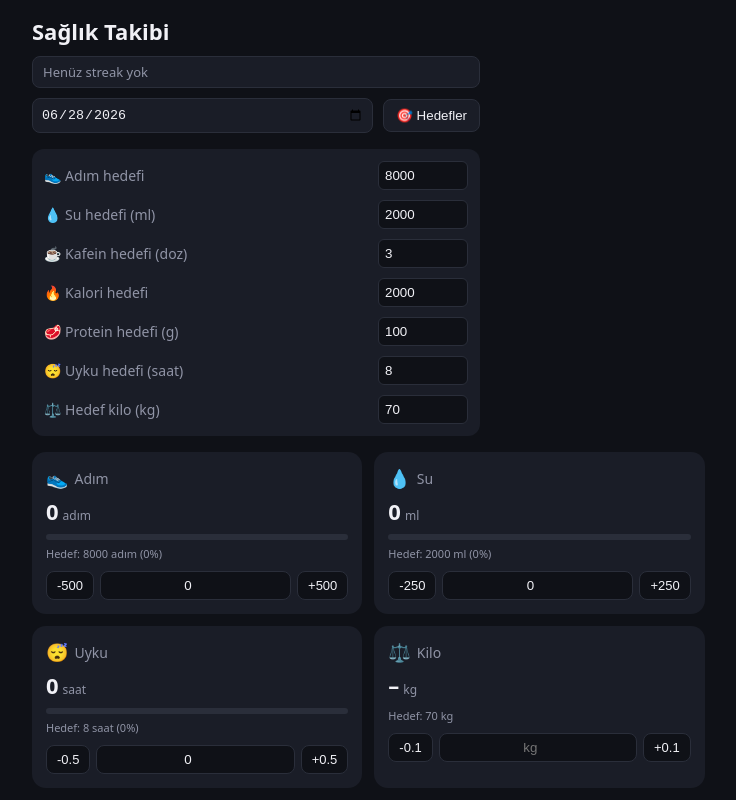
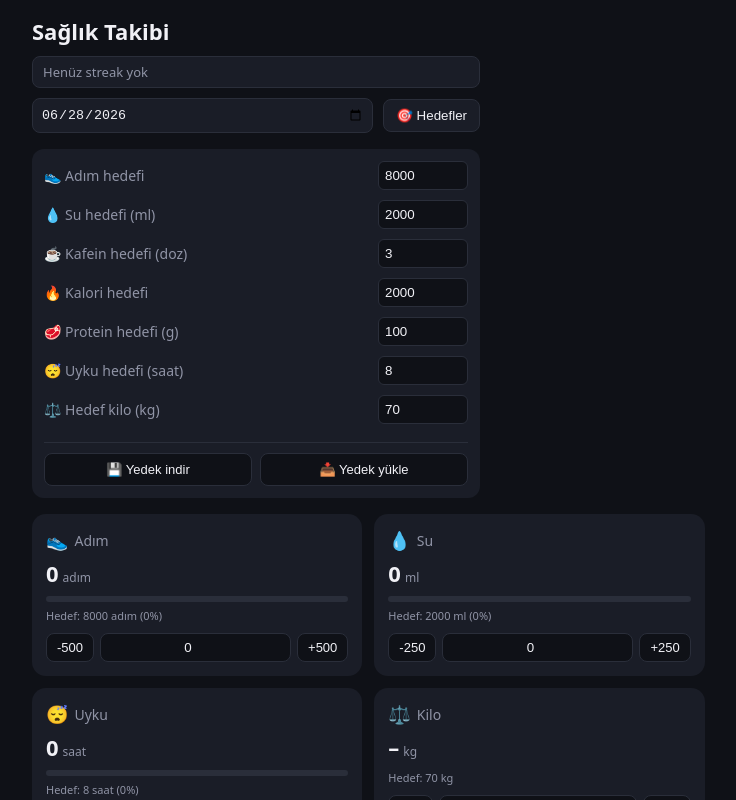
Before and after one commit to idildadan/health-tracker, a React (Vite) app: page / in a window 1280 px wide. Both pictures are taken after a click on the button "🎯 Hedefler". Shown: the top 800 px of the page, without its empty margins (384-1120 px from the left). Built offline with nearby package versions, Linux system fonts and the light colour scheme.

Commit message:
Veri export/import: hedefler panelinden JSON yedek indir/yükle

```diff
--- a/src/App.css
+++ b/src/App.css
@@ -97,6 +97,25 @@ body {
   border: 1px solid #2a2e3a;
   border-radius: 6px;
   padding: 6px;
+}
+
+.backup-row {
+  display: flex;
+  gap: 8px;
+  margin-top: 8px;
+  padding-top: 10px;
+  border-top: 1px solid #2a2e3a;
+}
+
+.backup-row button {
+  flex: 1;
+  background: var(--bg);
+  color: var(--text);
+  border: 1px solid #2a2e3a;
+  border-radius: 8px;
+  padding: 8px;
+  font-size: 13px;
+  cursor: pointer;
 }
 
 .card-grid {
--- a/src/App.jsx
+++ b/src/App.jsx
@@ -39,9 +39,41 @@ function App() {
     history,
     previousWeight,
     streak,
+    exportData,
+    importData,
   } = useDailyData()
   const [showGoals, setShowGoals] = useState(false)
   const last7 = history(7)
+
+  function handleExport() {
+    const payload = exportData()
+    const blob = new Blob([JSON.stringify(payload, null, 2)], { type: 'application/json' })
+    const url = URL.createObjectURL(blob)
+    const a = document.createElement('a')
+    a.href = url
+    a.download = `saglik-yedek-${new Date().toISOString().slice(0, 10)}.json`
+    a.click()
+    URL.revokeObjectURL(url)
+  }
+
+  function handleImportClick() {
+    const input = document.createElement('input')
+    input.type = 'file'
+    input.accept = 'application/json'
+    input.onchange = async (e) => {
+      const file = e.target.files?.[0]
+      if (!file) return
+      try {
+        const text = await file.text()
+        const payload = JSON.parse(text)
+        importData(payload)
+        alert('✓ Veriler başarıyla yüklendi')
+      } catch (err) {
+        alert(`Yükleme başarısız: ${err.message}`)
+      }
+    }
+    input.click()
+  }
 
   return (
     <div className="app">
@@ -89,6 +121,10 @@ function App() {
             ⚖️ Hedef kilo (kg)
             <GoalInput step="0.1" value={goals.weight} onChange={(v) => updateGoal('weight', v)} />
           </label>
+          <div className="backup-row">
+            <button onClick={handleExport}>💾 Yedek indir</button>
+            <button onClick={handleImportClick}>📥 Yedek yükle</button>
+          </div>
         </section>
       )}
 
--- a/src/useDailyData.js
+++ b/src/useDailyData.js
@@ -175,6 +175,25 @@ export function useDailyData() {
     return allData[keys[keys.length - 1]].weight
   }
 
+  function exportData() {
+    return {
+      version: 1,
+      exportedAt: new Date().toISOString(),
+      data: allData,
+      goals,
+    }
+  }
+
+  function importData(payload) {
+    if (!payload || typeof payload !== 'object') throw new Error('Geçersiz veri')
+    if (payload.data && typeof payload.data === 'object') {
+      setAllData((prev) => ({ ...prev, ...payload.data }))
+    }
+    if (payload.goals && typeof payload.goals === 'object') {
+      setGoals((prev) => ({ ...prev, ...payload.goals }))
+    }
+  }
+
   const streak = computeStreak(allData)
 
   return {
@@ -190,5 +209,7 @@ export function useDailyData() {
     history,
     previousWeight,
     streak,
+    exportData,
+    importData,
   }
 }
```
